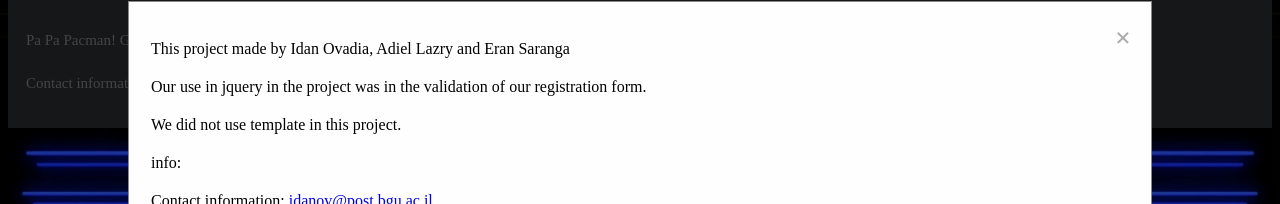
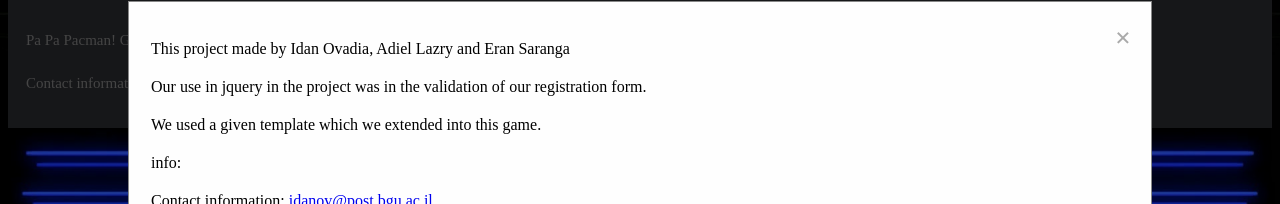
Before and after one commit to adielazari/Pacman_game, a plain HTML site: page index.html in a window 1280 px wide. Both pictures are taken after a click on the link "About". Shown: the part 191-395 px from the top of the page. Drawn offline with nearby package versions, Linux system fonts and the light colour scheme.

Commit message:
changed about

```diff
--- a/index.html
+++ b/index.html
@@ -125,7 +125,7 @@
                 <span class="close_about">&times;</span>
                 <p> This project made by Idan Ovadia, Adiel Lazry and Eran Saranga </p>
                 <p> Our use in jquery in the project was in the validation of our registration form. </p>
-                <p> We did not use template in this project.</p>
+                <p> We used a given template which we extended into this game.</p>
 
                 <footer>
                     <p>info:</p>
```
